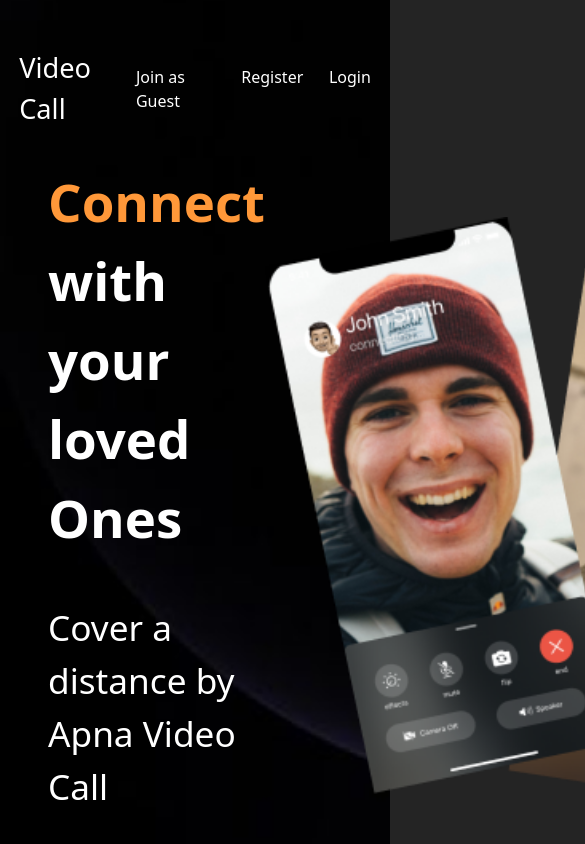
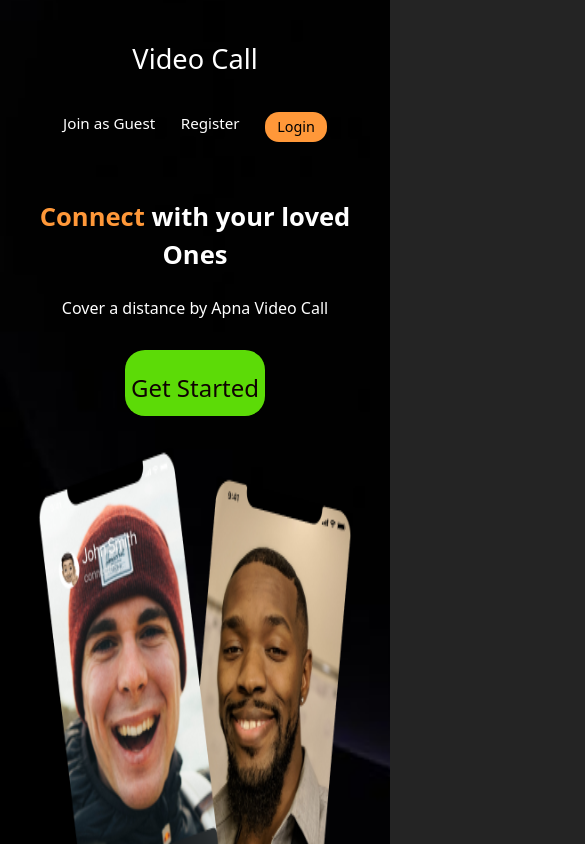
Before and after one commit to Rajan5588/Video-Call, a React app in the folder Frontend/: page / in a window 390 px wide. Shown: the top 844 px of the page, 585 px wide, since content can reach past the window. Built offline with nearby package versions, Linux system fonts and the light colour scheme; the HTML template or start-up script is replaced by a standard one.

Commit message:
responsive as a mobile

```diff
--- a/Frontend/src/App.css
+++ b/Frontend/src/App.css
@@ -96,3 +96,75 @@
   height: auto;
   border-radius: 20px;
 }
+
+
+/* =========================
+   Landing Page - Mobile CSS
+   ========================= */
+@media screen and (max-width: 768px) {
+
+  .landingPageContainer nav {
+    flex-direction: column;
+    gap: 10px;
+    padding: 1rem;
+  }
+
+  .navHeader h2 {
+    font-size: 1.4rem;
+  }
+
+  .navlist {
+    width: 100%;
+    justify-content: center;
+    gap: 12px;
+    flex-wrap: wrap;
+    font-size: 0.95rem;
+  }
+
+  .navlist p {
+    margin: 0;
+  }
+
+  .navlist div[role="button"] {
+    padding: 4px 12px;
+    border-radius: 14px;
+    background: #ff9839;
+  }
+
+  .navlist div[role="button"] p {
+    margin: 0;
+    font-size: 0.9rem;
+    color: black;
+  }
+
+  .landingMainContainer {
+    flex-direction: column;
+    text-align: center;
+    padding: 1.2rem;
+    height: auto;
+    gap: 2rem;
+  }
+
+  .landingMainContainer h2 {
+    font-size: 1.6rem;
+  }
+
+  .landingMainContainer p {
+    font-size: 1rem;
+  }
+
+  .landingMainContainer div[role="button"] {
+    margin: 1.5rem auto 0;
+    padding: 8px 18px;
+    border-radius: 20px;
+  }
+
+  .landingMainContainer div[role="button"] a {
+    font-size: 1.1rem;
+  }
+
+  .landingMainContainer img {
+    height: 35vh;
+    max-width: 90%;
+  }
+}
--- a/Frontend/src/environment.js
+++ b/Frontend/src/environment.js
@@ -1,4 +1,4 @@
-let IS_PROD = true;
+let IS_PROD = false;
 const server = IS_PROD ?
     "https://video-call-backend-8pt8.onrender.com" :
 
--- a/Frontend/src/pages/VideoMeet.jsx
+++ b/Frontend/src/pages/VideoMeet.jsx
@@ -512,9 +512,9 @@ export default function VideoMeetComponent() {
                         </IconButton>
 
                         {screenAvailable === true ?
-                            <IconButton onClick={handleScreen} style={{ color: "white" }}>
+                            <IconButton onClick={handleScreen} style={{ color: "orange" }}>
                                 {screen === true ? <ScreenShareIcon /> : <StopScreenShareIcon />}
-                            </IconButton> : <></>}
+                            </IconButton> : <>r</>}
 
                         <Badge badgeContent={newMessages} max={999} color='orange'>
                             <IconButton onClick={() => setModal(!showModal)} style={{ color: "white" }}>
--- a/Frontend/src/styles/videoComponent.module.css
+++ b/Frontend/src/styles/videoComponent.module.css
@@ -1,7 +1,7 @@
 .meetVideoContainer {
     position: relative;
     height: 100vh;
-    background: rgb(1, 4, 48);
+    background: rgb(1, 8, 94);
 }
 
 .meetUserVideo {
@@ -12,6 +12,8 @@
     left: 0;
     border-radius: 20px;
 }
+
+
 
 .buttonContainers {
     position: absolute;
@@ -34,7 +36,7 @@
 
 .conferenceView  video {
     width: 40vw;
-    height: 20vh;
+    height: 40vh;
     min-width: 30vw;
     border-radius: 10px;
 }
@@ -44,7 +46,7 @@
     height: 90vh;
     right: 0;
     background: white;
-    color: black;
+    color: rgb(184, 19, 206);
     border-radius: 10px;
     width: 30vw;
     padding-inline: 20px;
@@ -61,3 +63,92 @@
     position: absolute;
     bottom: 0;
 }
+
+
+
+/* =========================
+   MOBILE RESPONSIVE CSS
+   ========================= */
+@media screen and (max-width: 768px) {
+
+  .meetVideoContainer {
+    height: 100dvh;
+    overflow: hidden;
+  }
+
+  /* Local self video (small corner) */
+  .meetUserVideo {
+    height: 18vh;
+    width: auto;
+    bottom: 12vh;
+    left: 10px;
+    border-radius: 12px;
+    z-index: 10;
+  }
+
+  /* Bottom controls */
+  .buttonContainers {
+    position: fixed;
+    bottom: 0;
+    width: 100%;
+    padding: 8px 0;
+    background: rgba(0, 0, 0, 0.6);
+    backdrop-filter: blur(8px);
+    z-index: 20;
+  }
+
+  .buttonContainers svg {
+    font-size: 2rem;
+  }
+
+  /* Remote videos layout */
+  .conferenceView {
+    flex-direction: column;
+    padding: 8px;
+    gap: 8px;
+    margin-bottom: 80px; /* space for buttons */
+  }
+
+  .conferenceView video {
+    width: 100%;
+    height: 32vh;
+    min-width: unset;
+    border-radius: 12px;
+  }
+
+  /* Chat panel → full screen overlay */
+  .chatRoom {
+    position: fixed;
+    top: 0;
+    right: 0;
+    width: 100vw;
+    height: 100dvh;
+    border-radius: 0;
+    z-index: 30;
+    padding: 15px;
+  }
+
+  .chatContainer h1 {
+    font-size: 1.4rem;
+  }
+
+  .chattingDisplay {
+    max-height: calc(100vh - 160px);
+    overflow-y: auto;
+  }
+
+  .chattingArea {
+    position: fixed;
+    bottom: 70px;
+    left: 0;
+    width: 100%;
+    padding: 10px;
+    background: white;
+    display: flex;
+    gap: 10px;
+  }
+
+  .chattingArea input {
+    flex: 1;
+  }
+}
```
Also changed, not shown: 1 other file (tests, documents, lock files or other folders).
